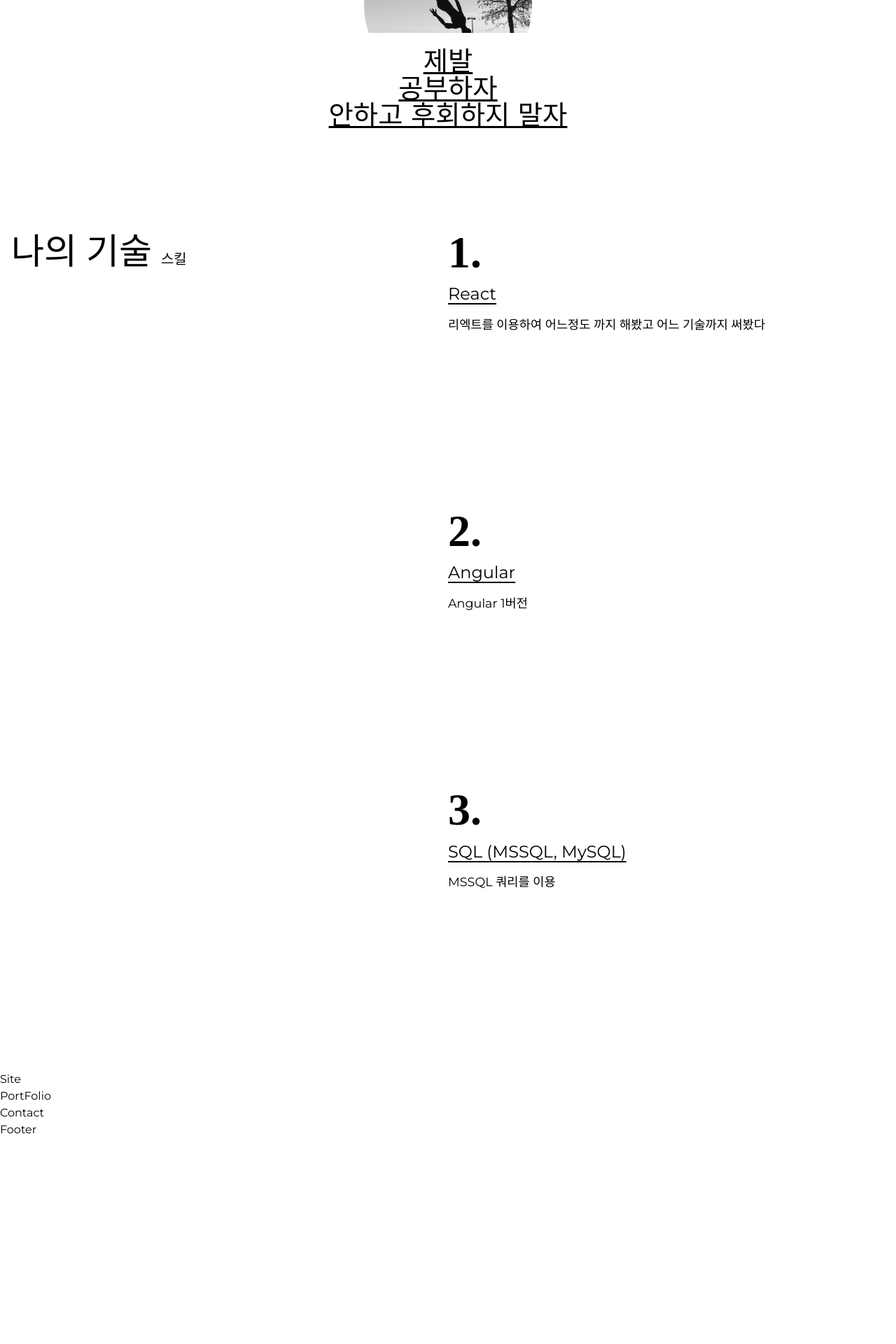
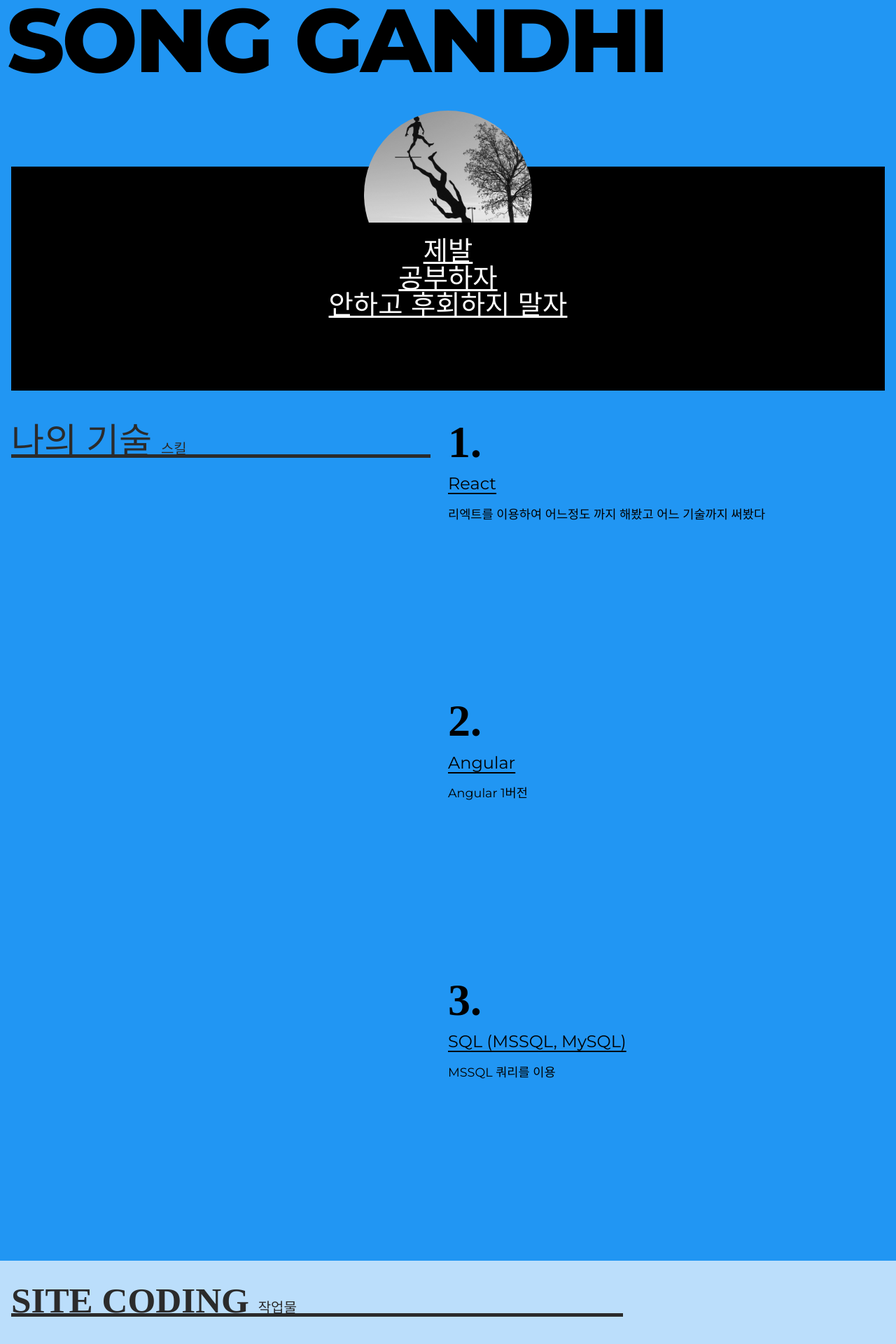
Before and after one commit to song100sh/portfolio2024byReact, a React (Create React App) app: page / in a window 1280 px wide. Shown: the part 226-2146 px from the top of the page at 70% size. Before the commit the page ends 1852 px from the top, so only its background shows below. Built offline with nearby package versions, Linux system fonts and the light colour scheme; a small style sheet from the web is missing; a web font is replaced by a local one.

Commit message:
스타일시트 색상 오류 수정

```diff
--- a/public/index.html
+++ b/public/index.html
@@ -1,5 +1,5 @@
 <!DOCTYPE html>
-<html lang="en">
+<html lang="ko">
   <head>
     <meta charset="utf-8" />
     <link rel="icon" href="favicon.ico" />
--- a/src/assets/scss/section/_header.scss
+++ b/src/assets/scss/section/_header.scss
@@ -5,9 +5,10 @@
 
 .header__inner {
   @include flex-between;
-  background-color: #746363;
+  background-color: #1769aa;
   backdrop-filter: blur(15px);
   padding: 1rem;
+  color: var(--black400);
 
   .header__logo {
     font-size: 0.9rem;
@@ -18,7 +19,7 @@
     em {
       font-size: 10px;
       display: block;
-      color: var(--black200);
+      color: var(--white);
     }
   }
 
@@ -34,7 +35,7 @@
           position: absolute;
           right: 0;
           top: 68px;
-          background-color: #746363;
+          background-color: #1769aa;
           backdrop-filter: blur(15px);
           z-index: 10000;
           min-width: 150px;
--- a/src/assets/scss/section/_intro.scss
+++ b/src/assets/scss/section/_intro.scss
@@ -1,5 +1,5 @@
 #intro {
-  height: 100%;
+  height: 100vh;
 }
 
 .intro__inner {
@@ -15,7 +15,7 @@
     justify-content: center;
   }
 
-  .intro_title {
+  .intro__title {
     font-size: 10vw;
     text-transform: uppercase;
     line-height: 1;
--- /dev/null
+++ b/src/assets/scss/section/_site.scss
@@ -0,0 +1,50 @@
+.site__inner {
+  padding: 16px;
+  background-color: var(--subBg100);
+
+  .site__title {
+    position: sticky;
+    top: 70px;
+    left: 0;
+    width: 70%;
+    height: 5vw;
+    font-size: 4vw;
+    font-weight: 900;
+    line-height: 1.6;
+    font-family: var(--mainKor-font);
+    text-transform: uppercase;
+    color: var(--black100);
+    border-bottom: 0.4vw solid var(--black100);
+    margin-bottom: 100px;
+
+    @media (max-width: 800px) {
+      width: 100%;
+      margin-bottom: 10vw;
+      font-size: 30x;
+      height: auto;
+      top: 68px;
+      z-index: 10000;
+      background-color: var(--mainBg-color);
+    }
+
+    em {
+      font-size: 1.25rem;
+      font-weight: 400;
+      line-height: 2;
+    }
+  }
+  .site__wrap {
+    .site__item {
+      height: 70vw;
+      @include flex-center;
+      flex-direction: column;
+      position: sticky;
+      left: 0;
+
+      &.s1 {
+        background-color: var(--subBg100);
+        top: 180px;
+      }
+    }
+  }
+}
--- a/src/assets/scss/setting/_vars.scss
+++ b/src/assets/scss/setting/_vars.scss
@@ -3,19 +3,19 @@
     --mainKor-font: "nanumSquareNeo";
     --mainNum-font: "gmarket";
 
-    --mainBg-color: "#2196f3";
-    --subBg100: "#bbdefb";
-    --subBg200: "#90caf9";
-    --subBg300: "#64b5f6";
-    --subBg400: "#42a5f5";
-    --subBg500: "#2196f3";
+    --mainBg-color: #2196f3;
+    --subBg100: #bbdefb;
+    --subBg200: #90caf9;
+    --subBg300: #64b5f6;
+    --subBg400: #42a5f5;
+    --subBg500: #2196f3;
 
-    --white: "#fff";
-    --black: "#000";
-    --black100: "#2b2b2b";
-    --black200: "#434343";
-    --black300: "#686868";
-    --black400: "#e0e0e0";
+    --white: #fff;
+    --black: #000;
+    --black100: #2b2b2b;
+    --black200: #434343;
+    --black300: #686868;
+    --black400: #e0e0e0;
 
     font-family: var(--mainEng-font), var(--mainKor-font);
     font-size: 16px;
@@ -39,6 +39,5 @@
 }
 
 body {
-    color: var(--black100);
     background-color: var(--mainBg-color);
 }
--- a/src/assets/scss/style.scss
+++ b/src/assets/scss/style.scss
@@ -1,8 +1,8 @@
 @charset "UTF-8";
 
 // setting
+@import "setting/vars";
 @import "setting/fonts";
-@import "setting/vars";
 @import "setting/reset";
 @import "setting/mixin";
 
@@ -10,3 +10,4 @@
 @import "section/header";
 @import "section/intro";
 @import "section/skill";
+@import "section/site";
--- a/src/components/Intro.jsx
+++ b/src/components/Intro.jsx
@@ -1,6 +1,7 @@
 import aboutImg from "../assets/image/about.jpeg";
+
 const introText = {
-  title: "Song Gandhi portfolio",
+  title: "Song Gandhi",
   desc: ["제발", "공부하자", "안하고 후회하지 말자"]
 };
 
@@ -9,7 +10,7 @@ function Intro() {
     <section id="intro">
       <div className="intro__inner">
         <h1 className="intro__title">{introText.title}</h1>
-        <div className="intro__lines" ariaHidden="true">
+        <div className="intro__lines" aria-hidden="true">
           <span className="line"></span>
           <span className="line"></span>
           <span className="line"></span>
@@ -26,7 +27,7 @@ function Intro() {
           </div>
           <div className="img"><img src={aboutImg} alt="어바웃" /></div>
         </div>
-        <div className="intro__lines bottom" ariaHidden="true">
+        <div className="intro__lines bottom" aria-hidden="true">
           <span className="line"></span>
           <span className="line"></span>
           <span className="line"></span>
--- a/src/components/Site.jsx
+++ b/src/components/Site.jsx
@@ -1,5 +1,81 @@
 function Site() {
-  return(<div>Site</div>);
+  return (
+    <section id="site">
+      <div className="site__inner">
+        <h2 className="site__title">Site coding <em> 작업물 </em></h2>
+        <div className="site__wrap">
+          <article className="site__item s1">
+            <span className="num">1.</span>
+            <div className="text">
+              <div>make</div>
+              <div>site compliant with</div>
+              <div>web standard</div>
+            </div>
+            <h3 className="title">웹 표준을 준수한 사이트 제작</h3>
+            <div className="btn">
+              <a href="www.naver.com">code</a>
+              <a href="www.google.com">view</a>
+            </div>
+            <div className="info">
+              <span>site coding</span>
+              <span>use stack : html5/css3, CSS, variable, vite</span>
+            </div>
+          </article>
+          <article className="site__item s2">
+            <span className="num">2.</span>
+            <div className="text">
+              <div>make</div>
+              <div>site compliant with</div>
+              <div>React</div>
+            </div>
+            <h3 className="title">리액트를 이용한 사이트 제작</h3>
+            <div className="btn">
+              <a href="www.naver.com">code</a>
+              <a href="www.google.com">view</a>
+            </div>
+            <div className="info">
+              <span>site coding</span>
+              <span>use stack : React, html5/css3, CSS, variable, vite</span>
+            </div>
+          </article>
+          <article className="site__item s3">
+            <span className="num">3.</span>
+            <div className="text">
+              <div>make</div>
+              <div>site compliant with</div>
+              <div>React, nodejs</div>
+            </div>
+            <h3 className="title">리액트 + 노드를 이용한 사이트 제작</h3>
+            <div className="btn">
+              <a href="www.naver.com">code</a>
+              <a href="www.google.com">view</a>
+            </div>
+            <div className="info">
+              <span>site coding</span>
+              <span>use stack : React, nodejs, html5/css3, CSS, variable, vite</span>
+            </div>
+          </article>
+          <article className="site__item s4">
+            <span className="num">4.</span>
+            <div className="text">
+              <div>make</div>
+              <div>site compliant with</div>
+              <div>vue</div>
+            </div>
+            <h3 className="title">vue를 이용한 사이트 제작</h3>
+            <div className="btn">
+              <a href="www.naver.com">code</a>
+              <a href="www.google.com">view</a>
+            </div>
+            <div className="info">
+              <span>site coding</span>
+              <span>use stack : React, nodejs, html5/css3, CSS, variable, vite</span>
+            </div>
+          </article>
+        </div>
+      </div>
+    </section>
+  );
 }
 
 export default Site;
--- a/src/components/Skip.jsx
+++ b/src/components/Skip.jsx
@@ -1,5 +1,5 @@
 function Skip() {
-  return(<div>Skip</div>);
+  return(<div></div>);
 }
 
 export default Skip;
```
Also changed, not shown: src/assets/scss/setting/_reset.css (renamed from src/assets/scss/setting/_reset.scss), 1 other file (tests, documents, lock files or other folders).
